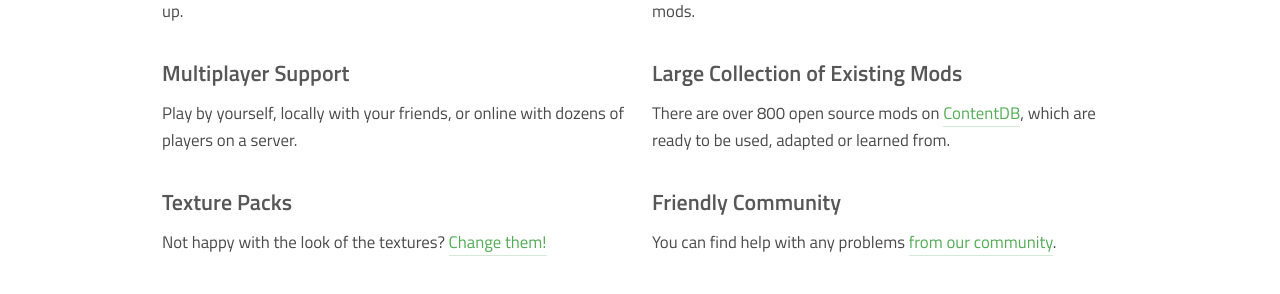
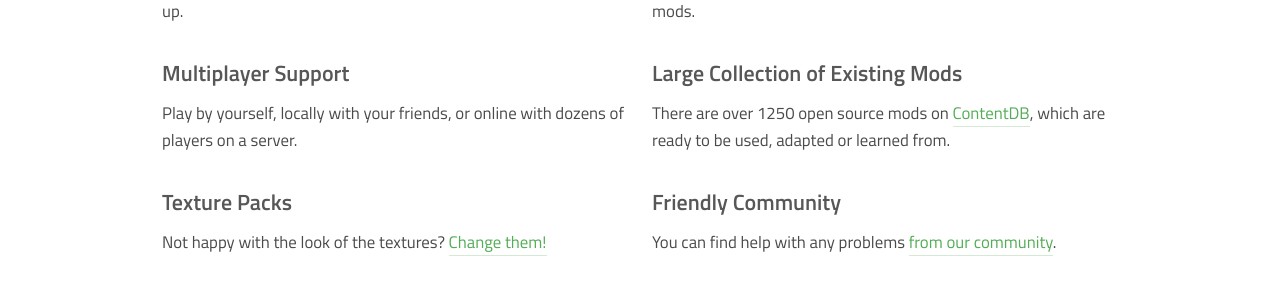
Before and after one commit to minetest/minetest.github.io, a Jekyll site: the page built from index.html, in a window 1280 px wide and 900 px high, scrolled down 813 px. Shown: the part 160-454 px from the top of the window. Built offline with Jekyll 4.4.1, drawn with Linux system fonts in a browser that asks for light colours; comment, search, counter and statistics services are not loaded.

Commit message:
update number of mods on cdb

```diff
--- a/_data/features.yml
+++ b/_data/features.yml
@@ -46,7 +46,7 @@ developers:
 
     - title: Large Collection of Existing Mods
       description: >
-        There are over 800 open source mods on
+        There are over 1250 open source mods on
         [ContentDB](https://content.minetest.net/),
         which are ready to be used, adapted or learned from.
 
```
